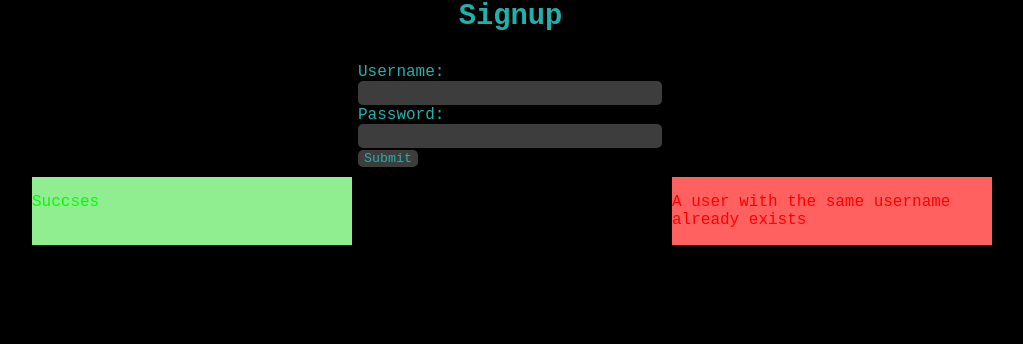
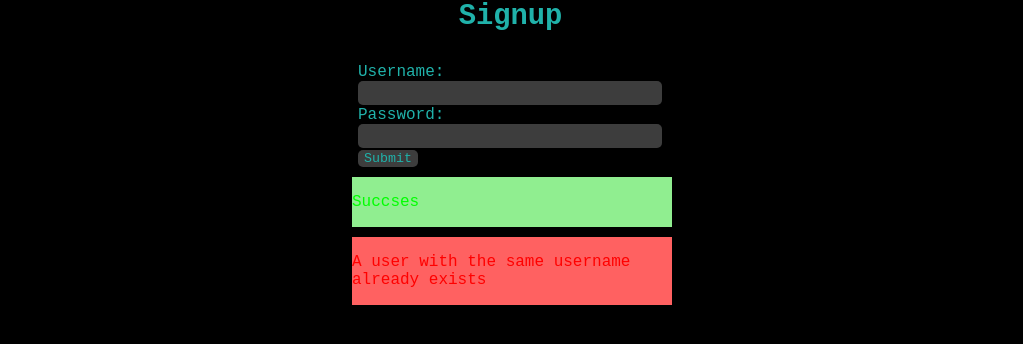
Before and after one commit to Perrytheplaty43/Algorithms-and-Astronomy-Calculator, a website: page login/index.html in a window 1280 px wide. Shown: the whole page, without its empty margins (128-1151 px from the left). Drawn offline with Linux system fonts and the light colour scheme.

Commit message:
stylingf

```diff
--- a/login/index.html
+++ b/login/index.html
@@ -28,6 +28,8 @@
       <div class="suc">
         <p class="sucText">Succses</p>
       </div>
+    </div>
+    <div class="container4">
       <div class="same">
         <p class="sameText">A user with the same username already exists</p>
       </div>
--- a/login/style.css
+++ b/login/style.css
@@ -130,6 +130,12 @@ label {
 }
 
 .container3 {
+    display: flex;
+    justify-content: space-around;
+    margin-top: 10px;
+}
+
+.container4 {
     display: flex;
     justify-content: space-around;
     margin-top: 10px;
```
